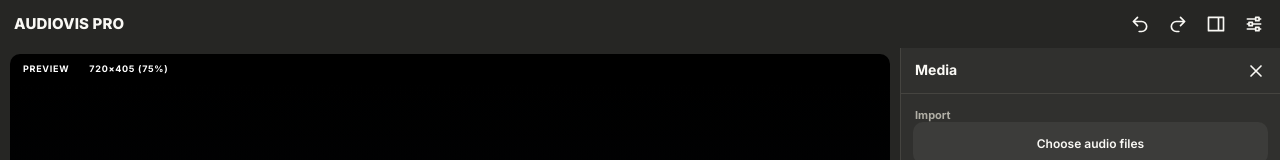
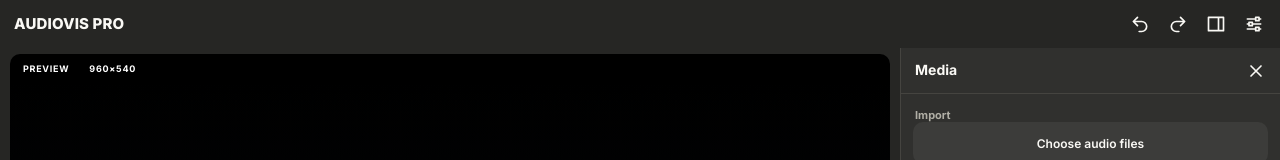
Before and after one commit to jhaa2k/Auralis, a React (Vite) app: page / in a window 1280 px wide. Shown: the top 160 px of the page. Built offline with nearby package versions, Linux system fonts and the light colour scheme.

Commit message:
Update Stage.jsx

```diff
--- a/src/ui/Stage.jsx
+++ b/src/ui/Stage.jsx
@@ -6,8 +6,6 @@ import { useAnimationLoop } from '../hooks/useAnimationLoop.js';
 
 export default function Stage() {
   const canvasRef = useRef(null);
-
-  // Subscribe to everything needed so React renders the newest state
   const layers = useStore((s) => s.layers);
   const scene = useStore((s) => s.scene);
   const settings = useStore((s) => s.settings);
@@ -17,7 +15,6 @@ export default function Stage() {
   const [drag, setDrag] = useState(null);
   const [res, setRes] = useState('');
 
-  // Keep refs up to date for the animation loop
   const stateRef = useRef({ layers, scene, settings });
   useEffect(() => {
     stateRef.current = { layers, scene, settings };
@@ -26,7 +23,7 @@ export default function Stage() {
   useAnimationLoop((now) => {
     const cv = canvasRef.current;
     if (!cv) return;
-    const ctx = cv.getContext('2d', { alpha: false, willReadFrequently: false });
+    const ctx = cv.getContext('2d', { alpha: false });
     const s = stateRef.current;
 
     analyse(now, s.settings);
@@ -45,20 +42,27 @@ export default function Stage() {
     }
   });
 
-  // Update Resolution / Quality based on selected settings
+  // Calculate true internal resolution
   useEffect(() => {
     const cv = canvasRef.current;
     if (!cv) return;
 
-    let baseW = 960;
-    let baseH = 540;
-    if (settings.ratio === '9:16') { baseW = 540; baseH = 960; }
-    else if (settings.ratio === '1:1') { baseW = 720; baseH = 720; }
+    let baseW = 1280;
+    let baseH = 720;
+    if (settings.ratio === '9:16') { baseW = 720; baseH = 1280; }
+    else if (settings.ratio === '1:1') { baseW = 1000; baseH = 1000; }
+    else if (settings.ratio === '4:5') { baseW = 800; baseH = 1000; }
 
+    // Apply the preview quality scale
     const scale = settings.pq / 100;
-    cv.width = Math.round(baseW * scale);
-    cv.height = Math.round(baseH * scale);
-    setRes(`${cv.width}×${cv.height} (${settings.pq}%)`);
+    const targetW = Math.round(baseW * scale);
+    const targetH = Math.round(baseH * scale);
+
+    if (cv.width !== targetW || cv.height !== targetH) {
+      cv.width = targetW;
+      cv.height = targetH;
+      setRes(`${targetW}×${targetH}`);
+    }
   }, [settings.pq, settings.ratio]);
 
   const onPointerDown = (e) => {
```
